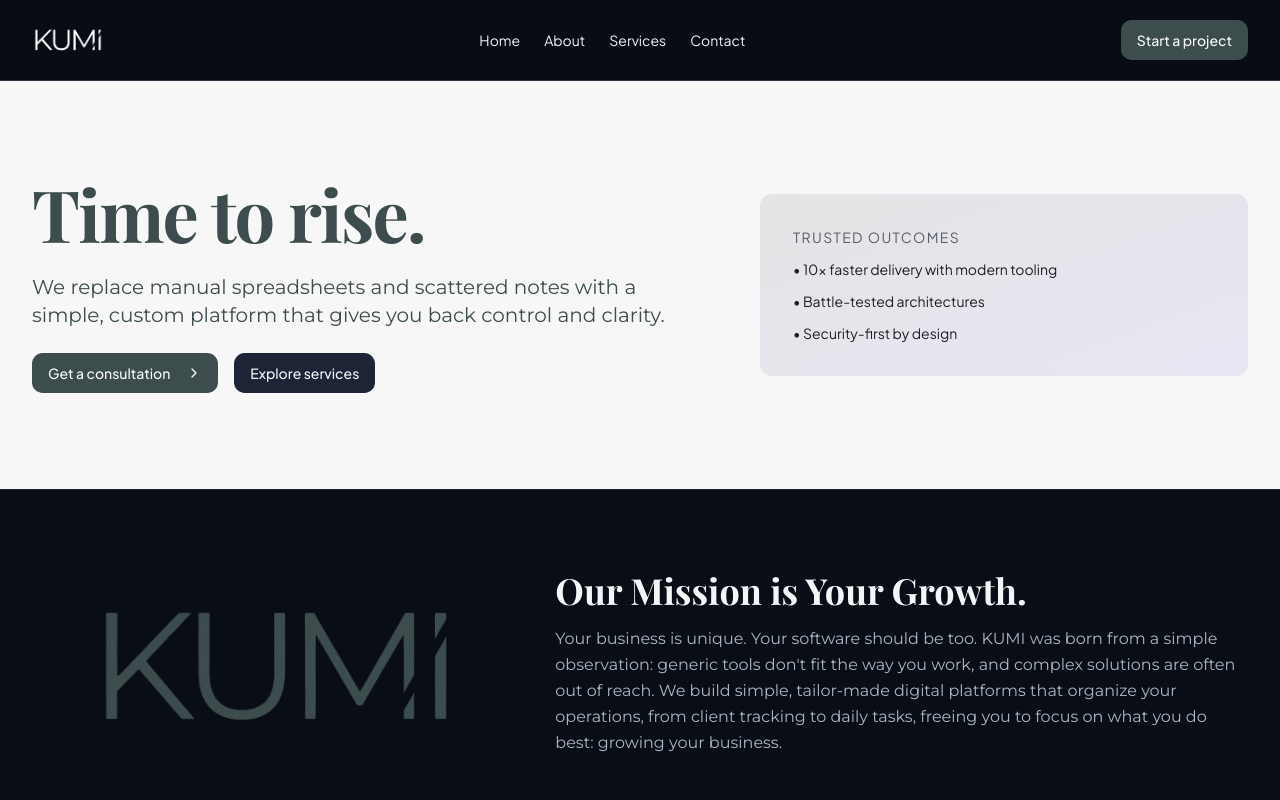
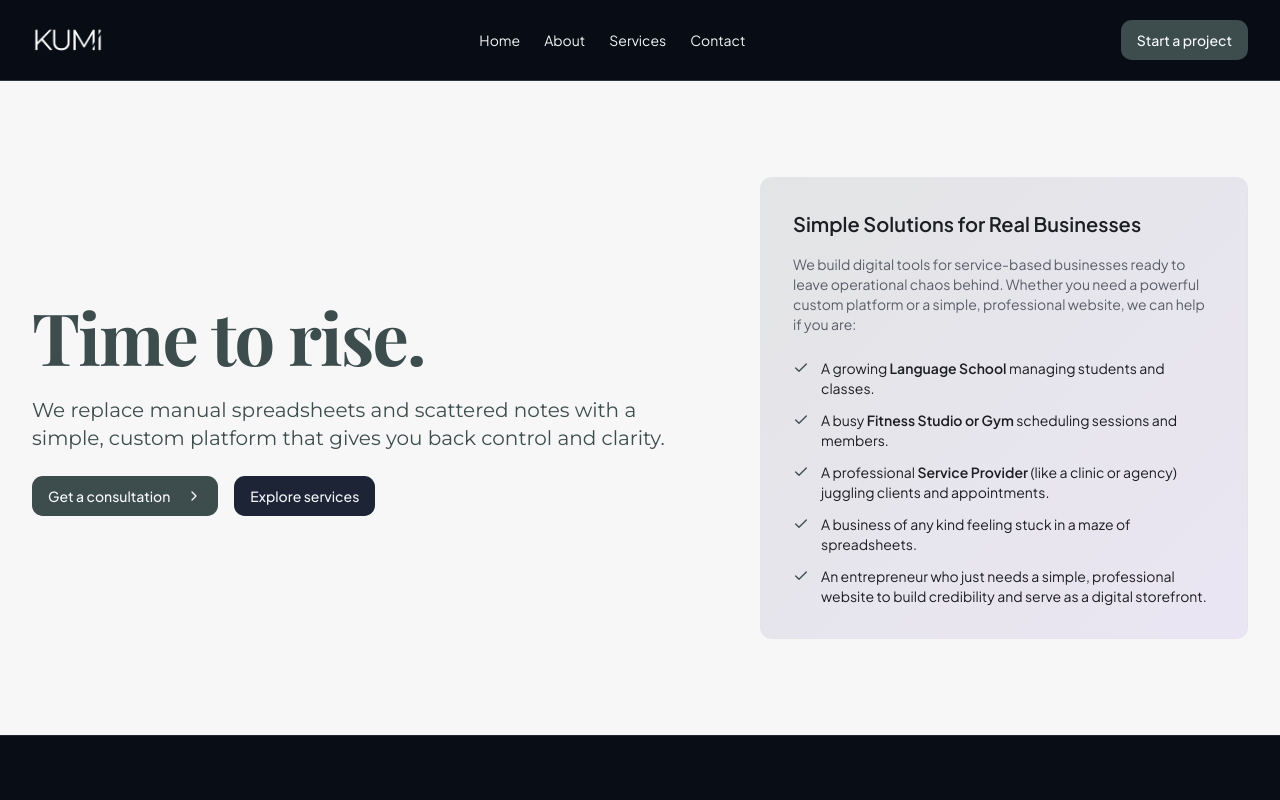
Before and after one commit to talitacad/kumi-digital-launchpad, a React (Vite) app: page / in a window 1280 px wide. Shown: the top 800 px of the page. Built offline with nearby package versions, Linux system fonts and the light colour scheme.

Commit message:
Add new section to page
Replaced the "Trusted outcomes" section with a new section titled "Simple Solutions for Real Businesses". The new section includes a paragraph and a bulleted list of business types that can benefit from the services.

```diff
--- a/src/pages/Index.tsx
+++ b/src/pages/Index.tsx
@@ -5,7 +5,7 @@ import { Input } from "@/components/ui/input";
 import { Textarea } from "@/components/ui/textarea";
 import { Select, SelectContent, SelectItem, SelectTrigger, SelectValue } from "@/components/ui/select";
 import { useToast } from "@/hooks/use-toast";
-import { Code, Search, Rocket, ChevronRight, Menu } from "lucide-react";
+import { Code, Search, Rocket, ChevronRight, Menu, Check } from "lucide-react";
 import { Dialog, DialogContent, DialogHeader, DialogTitle, DialogDescription, DialogFooter } from "@/components/ui/dialog";
 import { Progress } from "@/components/ui/progress";
 import { Sheet, SheetContent, SheetHeader, SheetTitle, SheetTrigger, SheetClose } from "@/components/ui/sheet";
@@ -430,11 +430,31 @@ const Index = () => {
             </div>
             <div className="md:col-span-5">
               <div className="rounded-xl border border-border/60 bg-gradient-to-br from-primary/10 to-accent/10 p-8 shadow-[var(--shadow-glow)]">
-                <p className="text-sm uppercase tracking-widest text-muted-foreground mb-3">Trusted outcomes</p>
+                <h3 className="text-xl font-semibold text-foreground mb-4">Simple Solutions for Real Businesses</h3>
+                <p className="text-sm text-muted-foreground mb-6">
+                  We build digital tools for service-based businesses ready to leave operational chaos behind. Whether you need a powerful custom platform or a simple, professional website, we can help if you are:
+                </p>
                 <ul className="space-y-3 text-sm text-foreground">
-                  <li>• 10x faster delivery with modern tooling</li>
-                  <li>• Battle-tested architectures</li>
-                  <li>• Security-first by design</li>
+                  <li className="flex items-start gap-3">
+                    <Check className="size-4 text-primary mt-0.5 flex-shrink-0" />
+                    <span>A growing <span className="font-semibold">Language School</span> managing students and classes.</span>
+                  </li>
+                  <li className="flex items-start gap-3">
+                    <Check className="size-4 text-primary mt-0.5 flex-shrink-0" />
+                    <span>A busy <span className="font-semibold">Fitness Studio or Gym</span> scheduling sessions and members.</span>
+                  </li>
+                  <li className="flex items-start gap-3">
+                    <Check className="size-4 text-primary mt-0.5 flex-shrink-0" />
+                    <span>A professional <span className="font-semibold">Service Provider</span> (like a clinic or agency) juggling clients and appointments.</span>
+                  </li>
+                  <li className="flex items-start gap-3">
+                    <Check className="size-4 text-primary mt-0.5 flex-shrink-0" />
+                    <span>A business of any kind feeling stuck in a maze of spreadsheets.</span>
+                  </li>
+                  <li className="flex items-start gap-3">
+                    <Check className="size-4 text-primary mt-0.5 flex-shrink-0" />
+                    <span>An entrepreneur who just needs a simple, professional website to build credibility and serve as a digital storefront.</span>
+                  </li>
                 </ul>
               </div>
             </div>
```
